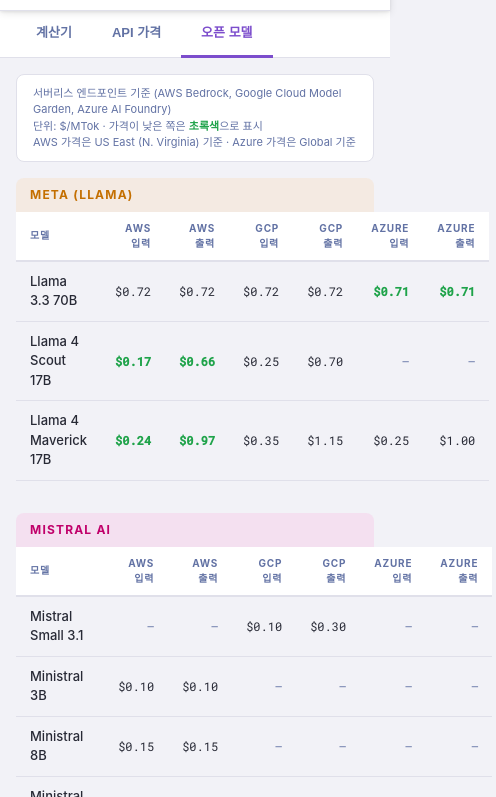
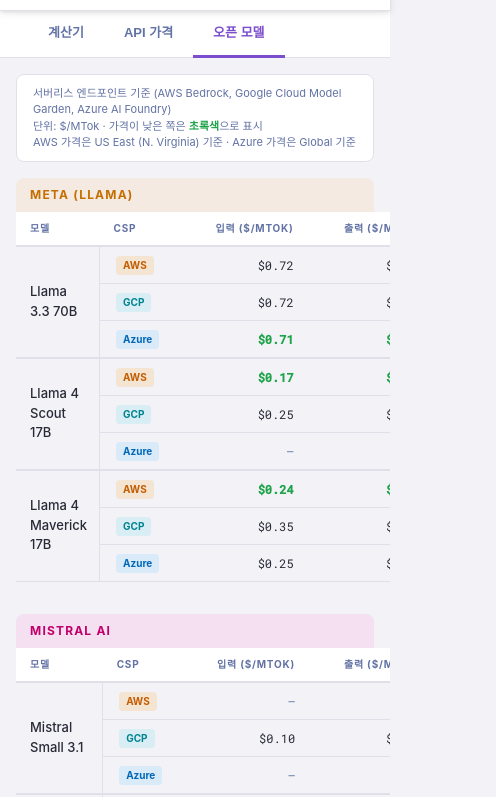
Before and after one commit to hajekim/llmhub, a plain HTML site: page index.html in a window 390 px wide. Both pictures are taken after a click on the button "오픈 모델". Shown: the part 47-844 px from the top of the page, 496 px wide, since content can reach past the window. Drawn offline with nearby package versions, Linux system fonts and the light colour scheme; a web font is replaced by a local one.

Commit message:
feat: 레이아웃·UX 개선 - max-width, 테이블 재구성, 색상 구분
- PC 넓은 화면: nav·탭바 배경 전체 폭 유지, 콘텐츠 max-width 1280px 가운데 정렬
- 오픈 모델 테이블: 7컬럼→4컬럼 (모델·CSP·입력·출력 nested rowspan 구조)
- 테이블 min-width 설정, overflow-x auto로 모바일 가로 스크롤 컨테이너화
- GCP 색상 blue→teal (#4dd0e1)로 Azure blue와 명확히 구분
- API 가격 Long Context: 별도 컬럼 제거, 입력/출력 셀 내 2번째 줄로 표시
- 산점도: 동일 가격 모델 병합, 툴팁에 전체 모델명 표시
- 탭 이름: 가격 계산기→계산기, 가격표→API 가격
- 모바일: 가격 출처 링크 숨김

TEST=로컬 서버에서 PC/모바일 레이아웃, 오픈 모델 테이블, 산점도 확인

```diff
--- a/app.js
+++ b/app.js
@@ -14,7 +14,7 @@
   anthropic: { bg: 'rgba(189,147,249,0.8)', border: '#bd93f9' },
   xai:       { bg: 'rgba(241,250,140,0.8)', border: '#f1fa8c' },
   aws:       { bg: 'rgba(255,153,0,0.8)',   border: '#ff9900' },
-  gcp:       { bg: 'rgba(110,166,255,0.8)', border: '#6ea6ff' },
+  gcp:       { bg: 'rgba(77,208,225,0.8)',  border: '#4dd0e1' },
   azure:     { bg: 'rgba(77,184,255,0.8)',  border: '#4db8ff' },
 };
 
@@ -171,54 +171,57 @@
   }
 
   const fmtP = v => v != null ? `$${v.toFixed(2)}` : '<span style="color:var(--comment)">—</span>';
+  const CSP_ORDER = [
+    { key: 'aws',   label: 'AWS' },
+    { key: 'gcp',   label: 'GCP' },
+    { key: 'azure', label: 'Azure' },
+  ];
 
   container.innerHTML = OPEN_FAMILY_ORDER.map(family => {
     const models = openModels.filter(m => m.family === family);
     if (!models.length) return '';
 
-    const rows = models.map(m => {
-      const awsIn    = fmtP(m.aws?.input);
-      const awsOut   = fmtP(m.aws?.output);
-      const gcpIn    = fmtP(m.gcp?.input);
-      const gcpOut   = fmtP(m.gcp?.output);
-      const azureIn  = fmtP(m.azure?.input);
-      const azureOut = fmtP(m.azure?.output);
+    const rows = models.map((m, mi) => {
+      const totals = CSP_ORDER
+        .map(c => m[c.key] ? { key: c.key, val: m[c.key].input + m[c.key].output } : null)
+        .filter(Boolean);
+      const cheapest = totals.length > 1
+        ? totals.reduce((a, b) => a.val < b.val ? a : b).key
+        : null;
 
-      const totals = [
-        m.aws   ? { key: 'aws',   val: m.aws.input   + m.aws.output }   : null,
-        m.gcp   ? { key: 'gcp',   val: m.gcp.input   + m.gcp.output }   : null,
-        m.azure ? { key: 'azure', val: m.azure.input + m.azure.output } : null,
-      ].filter(Boolean);
-
-      let cheapest = null;
-      if (totals.length > 1) {
-        cheapest = totals.reduce((a, b) => a.val < b.val ? a : b).key;
-      }
-
-      const hi = (key) => key === cheapest ? ' style="color:var(--green);font-weight:700"' : '';
-
-      return `<tr>
-        <td style="font-weight:500">${sanitize(m.name)}</td>
-        <td${hi('aws')}>${awsIn}</td>
-        <td${hi('aws')}>${awsOut}</td>
-        <td${hi('gcp')}>${gcpIn}</td>
-        <td${hi('gcp')}>${gcpOut}</td>
-        <td${hi('azure')}>${azureIn}</td>
-        <td${hi('azure')}>${azureOut}</td>
-      </tr>`;
+      return CSP_ORDER.map((csp, ci) => {
+        const data   = m[csp.key];
+        const hi     = csp.key === cheapest;
+        const hiStyle = hi ? ';color:var(--green);font-weight:700' : '';
+        const modelCell = ci === 0
+          ? `<td class="model-name" rowspan="${CSP_ORDER.length}">${sanitize(m.name)}</td>`
+          : '';
+        const sepClass = mi > 0 && ci === 0 ? ' class="model-sep"' : '';
+        return `<tr${sepClass}>
+          ${modelCell}
+          <td style="padding-left:10px${hiStyle}">
+            <span class="badge badge-${csp.key}" style="font-size:10px">${csp.label}</span>
+          </td>
+          <td class="price-cell" style="${hiStyle.slice(1)}">${data ? fmtP(data.input) : fmtP(null)}</td>
+          <td class="price-cell" style="${hiStyle.slice(1)}">${data ? fmtP(data.output) : fmtP(null)}</td>
+        </tr>`;
+      }).join('');
     }).join('');
 
     return `<div class="provider-group">
       <div class="provider-heading provider-heading-open-${family}">${sanitize(OPEN_FAMILY_NAMES[family])}</div>
-      <table class="price-ref-table">
+      <table class="open-models-table">
+        <colgroup>
+          <col style="width:auto">
+          <col style="width:80px">
+          <col style="width:130px">
+          <col style="width:130px">
+        </colgroup>
         <thead><tr>
           <th>모델</th>
-          <th>AWS 입력</th>
-          <th>AWS 출력</th>
-          <th>GCP 입력</th>
-          <th>GCP 출력</th>
-          <th>Azure 입력</th>
-          <th>Azure 출력</th>
+          <th>CSP</th>
+          <th>입력 ($/MTok)</th>
+          <th>출력 ($/MTok)</th>
         </tr></thead>
         <tbody>${rows}</tbody>
       </table>
@@ -331,13 +334,13 @@
 
     const rows = models.map(m => {
       const depBadge = m.deprecated ? ' <span class="badge badge-dep">deprecated</span>' : '';
-      let longCtxCell = '<span style="color:var(--comment)">—</span>';
-      if (m.long_context) {
-        const thr = `>${Math.round(m.long_context.threshold_tokens / 1000)}K`;
-        longCtxCell = `<span style="color:var(--orange);font-weight:700">${thr}</span>`
-          + `<span class="long-ctx-note">입력 $${m.long_context.input_price_per_mtok.toFixed(2)}</span>`
-          + `<span class="long-ctx-note">출력 $${m.long_context.output_price_per_mtok.toFixed(2)}</span>`;
-      }
+      const lc = m.long_context;
+      const thr = lc ? `>${Math.round(lc.threshold_tokens / 1000)}K` : null;
+      const inputCell  = `$${m.input_price_per_mtok.toFixed(3)}`
+        + (lc ? `<span class="long-ctx-note" style="color:var(--orange)">$${lc.input_price_per_mtok.toFixed(3)} (${thr})</span>` : '');
+      const outputCell = `$${m.output_price_per_mtok.toFixed(3)}`
+        + (lc ? `<span class="long-ctx-note" style="color:var(--orange)">$${lc.output_price_per_mtok.toFixed(3)} (${thr})</span>` : '');
+
       const today = new Date().toISOString().slice(0, 10);
       let shutdownCell = '<span style="color:var(--comment)">—</span>';
       if (m.shutdown_date) {
@@ -347,9 +350,8 @@
       }
       return `<tr${m.deprecated ? ' style="opacity:.5"' : ''}>
         <td><span style="font-weight:500">${sanitize(m.name)}</span>${depBadge}</td>
-        <td>$${m.input_price_per_mtok.toFixed(3)}</td>
-        <td>$${m.output_price_per_mtok.toFixed(3)}</td>
-        <td>${longCtxCell}</td>
+        <td>${inputCell}</td>
+        <td>${outputCell}</td>
         <td>${shutdownCell}</td>
       </tr>`;
     }).join('');
@@ -357,11 +359,16 @@
     return `<div class="provider-group">
       <div class="provider-heading provider-heading-${provider}">${sanitize(PROVIDER_NAMES[provider])}</div>
       <table class="price-ref-table">
+        <colgroup>
+          <col style="width:auto">
+          <col style="width:130px">
+          <col style="width:130px">
+          <col style="width:100px">
+        </colgroup>
         <thead><tr>
           <th>모델</th>
           <th>입력 / MTok</th>
           <th>출력 / MTok</th>
-          <th>Long Context</th>
           <th>Shutdown</th>
         </tr></thead>
         <tbody>${rows}</tbody>
--- a/index.html
+++ b/index.html
@@ -27,7 +27,7 @@
       --red:       #ff5555;
       --yellow:    #f1fa8c;
       --aws-col:   #ff9900;
-      --gcp-col:   #6ea6ff;
+      --gcp-col:   #4dd0e1;
       --azure-col: #4db8ff;
       --shadow:    0 4px 16px rgba(0,0,0,.5), 0 1px 4px rgba(0,0,0,.3);
     }
@@ -49,7 +49,7 @@
       --red:       #d32f2f;
       --yellow:    #8a7500;
       --aws-col:   #c45c00;
-      --gcp-col:   #1967d2;
+      --gcp-col:   #00838f;
       --azure-col: #0067b8;
       --shadow:    0 2px 8px rgba(0,0,0,.1), 0 1px 3px rgba(0,0,0,.08);
     }
@@ -66,12 +66,17 @@
       background: var(--nav-bg);
       border-bottom: 1px solid var(--border);
       box-shadow: var(--shadow);
+      height: 58px;
+      position: sticky; top: 0; z-index: 10;
+    }
+    .page-inner {
+      max-width: 1280px;
+      margin: 0 auto;
+      width: 100%;
       padding: 0 24px;
-      height: 58px;
-      display: flex;
-      align-items: center;
-      justify-content: space-between;
-      position: sticky; top: 0; z-index: 10;
+    }
+    nav .page-inner {
+      display: flex; align-items: center; justify-content: space-between; height: 100%;
     }
     .logo { font-size: 19px; font-weight: 700; color: var(--fg); letter-spacing: -.5px; }
     .logo em { color: var(--purple); font-style: normal; }
@@ -95,16 +100,18 @@
       grid-template-columns: 320px 1fr;
       gap: 16px;
       padding: 20px 24px;
+      max-width: 1280px;
+      margin: 0 auto;
     }
     @media (max-width: 768px) {
       .top-section { grid-template-columns: 1fr; padding: 12px 16px; }
       .card-input  { order: 1; }
       .card-chart  { order: 2; }
       .table-wrap  { padding: 0 16px 24px; }
-      nav { padding: 0 16px; }
+      nav .page-inner { padding: 0 16px; }
+      .tab-bar .page-inner { padding: 0 12px; }
       .updated { display: none; }
       .source-links { display: none !important; }
-      .tab-bar { padding: 0 12px; }
     }
     /* CARD */
     .card {
@@ -184,14 +191,15 @@
     .chip-google    { background: rgba(80,250,123,.12);  color: var(--green);  border-color: rgba(80,250,123,.4);  }
     .chip-xai       { background: rgba(241,250,140,.12); color: var(--yellow); border-color: rgba(241,250,140,.4); }
     .chip-aws       { background: rgba(255,153,0,.12);   color: var(--aws-col);   border-color: rgba(255,153,0,.4); }
-    .chip-gcp       { background: rgba(110,166,255,.12); color: var(--gcp-col);   border-color: rgba(110,166,255,.4); }
+    .chip-gcp       { background: rgba(77,208,225,.12);  color: var(--gcp-col);   border-color: rgba(77,208,225,.4); }
     .chip-azure     { background: rgba(77,184,255,.12);  color: var(--azure-col); border-color: rgba(77,184,255,.4); }
     .chip-dep       { background: transparent; color: var(--comment); border-color: var(--border); }
     /* CHART */
     .card-chart { display: flex; flex-direction: column; }
     .card-chart .chart-wrap { flex: 1; min-height: 160px; position: relative; }
     /* TABLE */
-    .table-wrap { padding: 0 24px 32px; }
+    .table-wrap { padding: 0 24px 32px; overflow-x: auto; max-width: 1280px; margin: 0 auto; }
+    .table-scroll { overflow-x: auto; }
     .table-info {
       background: var(--card-bg);
       border: 1px solid var(--border);
@@ -225,7 +233,7 @@
     .badge-google    { background: rgba(80,250,123,.15);  color: var(--green);  }
     .badge-xai       { background: rgba(241,250,140,.15); color: var(--yellow); }
     .badge-aws       { background: rgba(255,153,0,.15);   color: var(--aws-col);   }
-    .badge-gcp       { background: rgba(110,166,255,.15); color: var(--gcp-col);   }
+    .badge-gcp       { background: rgba(77,208,225,.15);  color: var(--gcp-col);   }
     .badge-azure     { background: rgba(77,184,255,.15);  color: var(--azure-col); }
     /* Open model family badges */
     .badge-family-meta     { background: rgba(255,184,108,.15); color: var(--orange); }
@@ -281,14 +289,15 @@
     .source-link-google    { background: rgba(80,250,123,.1);  color: var(--green);  border-color: rgba(80,250,123,.4);  }
     .source-link-xai       { background: rgba(241,250,140,.1); color: var(--yellow); border-color: rgba(241,250,140,.4); }
     .source-link-aws       { background: rgba(255,153,0,.1);   color: var(--aws-col);   border-color: rgba(255,153,0,.4); }
-    .source-link-gcp       { background: rgba(110,166,255,.1); color: var(--gcp-col);   border-color: rgba(110,166,255,.4); }
+    .source-link-gcp       { background: rgba(77,208,225,.1);  color: var(--gcp-col);   border-color: rgba(77,208,225,.4); }
     .source-link-azure     { background: rgba(77,184,255,.1);  color: var(--azure-col); border-color: rgba(77,184,255,.4); }
     /* TAB BAR */
     .tab-bar {
-      display: flex; align-items: center; gap: 0;
       background: var(--nav-bg);
       border-bottom: 1px solid var(--border);
-      padding: 0 24px;
+    }
+    .tab-bar .page-inner {
+      display: flex; align-items: center;
     }
     .tab-btn {
       padding: 12px 20px;
@@ -306,7 +315,7 @@
     /* PRICE TABLE TAB */
     .tab-panel { display: none; }
     .tab-panel.active { display: block; }
-    .price-table-wrap { padding: 20px 24px 32px; }
+    .price-table-wrap { padding: 20px 24px 32px; overflow-x: auto; max-width: 1280px; margin: 0 auto; }
     .provider-group { margin-bottom: 32px; }
     .provider-heading {
       font-size: 12px; font-weight: 700;
@@ -319,7 +328,7 @@
     .provider-heading-openai    { background: rgba(139,233,253,.15); color: var(--cyan);   }
     .provider-heading-google    { background: rgba(80,250,123,.15);  color: var(--green);  }
     .provider-heading-xai       { background: rgba(241,250,140,.15); color: var(--yellow); }
-    .price-ref-table { width: 100%; border-collapse: collapse; font-size: 13px; margin-bottom: 4px; }
+    .price-ref-table { width: 100%; min-width: 480px; border-collapse: collapse; font-size: 13px; margin-bottom: 4px; }
     .price-ref-table thead th {
       padding: 9px 14px; text-align: left;
       font-size: 10px; font-weight: 700; color: var(--comment);
@@ -332,7 +341,7 @@
     .price-ref-table tbody tr:hover { background: var(--hover-bg); }
     .price-ref-table td { padding: 10px 14px; vertical-align: middle; }
     .price-ref-table td:nth-child(n+2) { text-align: right; font-family: 'Roboto Mono', monospace; font-size: 12px; }
-    .long-ctx-note { font-size: 10px; color: var(--orange); display: block; margin-top: 2px; }
+    .long-ctx-note { font-size: 12px; color: var(--orange); display: block; margin-top: 2px; }
     /* OPEN MODELS FAMILY HEADINGS */
     .provider-heading-open-meta     { background: rgba(255,184,108,.15); color: var(--orange); }
     .provider-heading-open-mistral  { background: rgba(255,121,198,.15); color: var(--pink);   }
@@ -340,6 +349,22 @@
     .provider-heading-open-qwen     { background: rgba(189,147,249,.15); color: var(--purple); }
     .provider-heading-open-gemma    { background: rgba(80,250,123,.15);  color: var(--green);  }
     .provider-heading-open-grok     { background: rgba(241,250,140,.15); color: var(--yellow); }
+    /* OPEN MODELS NESTED TABLE */
+    .open-models-table { width: 100%; min-width: 420px; border-collapse: collapse; font-size: 13px; margin-bottom: 4px; }
+    .open-models-table thead th {
+      padding: 9px 14px; text-align: left;
+      font-size: 10px; font-weight: 700; color: var(--comment);
+      text-transform: uppercase; letter-spacing: .08em;
+      border-bottom: 2px solid var(--border);
+      background: var(--card-bg);
+    }
+    .open-models-table thead th:nth-child(n+3) { text-align: right; }
+    .open-models-table tbody tr { border-bottom: 1px solid var(--border); transition: background .15s; }
+    .open-models-table tbody tr:hover { background: var(--hover-bg); }
+    .open-models-table tbody tr.model-sep td { border-top: 2px solid var(--border); }
+    .open-models-table td { padding: 8px 14px; vertical-align: middle; }
+    .open-models-table td.model-name { font-weight: 500; vertical-align: middle; border-right: 1px solid var(--border); padding-right: 12px; }
+    .open-models-table td.price-cell { text-align: right; font-family: 'Roboto Mono', monospace; font-size: 12px; }
     /* OPEN MODELS TABLE NOTE */
     .open-models-note {
       font-size: 11px; color: var(--comment);
@@ -358,14 +383,17 @@
 <body>
 
 <nav>
+  <div class="page-inner">
     <div class="logo">LLM<em>Hub</em></div>
     <div class="nav-right">
       <span class="updated" id="last-updated">Updated: —</span>
       <button class="theme-btn" id="theme-btn">☀️ Light</button>
     </div>
+  </div>
 </nav>
 
 <div class="tab-bar">
+  <div class="page-inner">
     <button class="tab-btn active" id="tab-btn-calculator">계산기</button>
     <button class="tab-btn" id="tab-btn-prices">API 가격</button>
     <button class="tab-btn" id="tab-btn-open-models">오픈 모델</button>
@@ -381,6 +409,7 @@
       <a href="https://aws.amazon.com/bedrock/pricing/" target="_blank" rel="noopener" class="source-link source-link-aws">AWS Bedrock</a>
       <a href="https://cloud.google.com/gemini-enterprise-agent-platform/generative-ai/pricing" target="_blank" rel="noopener" class="source-link source-link-gcp">GCP Model Garden</a>
       <a href="https://azure.microsoft.com/en-us/pricing/details/ai-foundry-models/deepseek/#pricing" target="_blank" rel="noopener" class="source-link source-link-azure">Azure AI Foundry</a>
+    </div>
   </div>
 </div>
 
```
Lines whose indentation alone changed are shown as unchanged.
